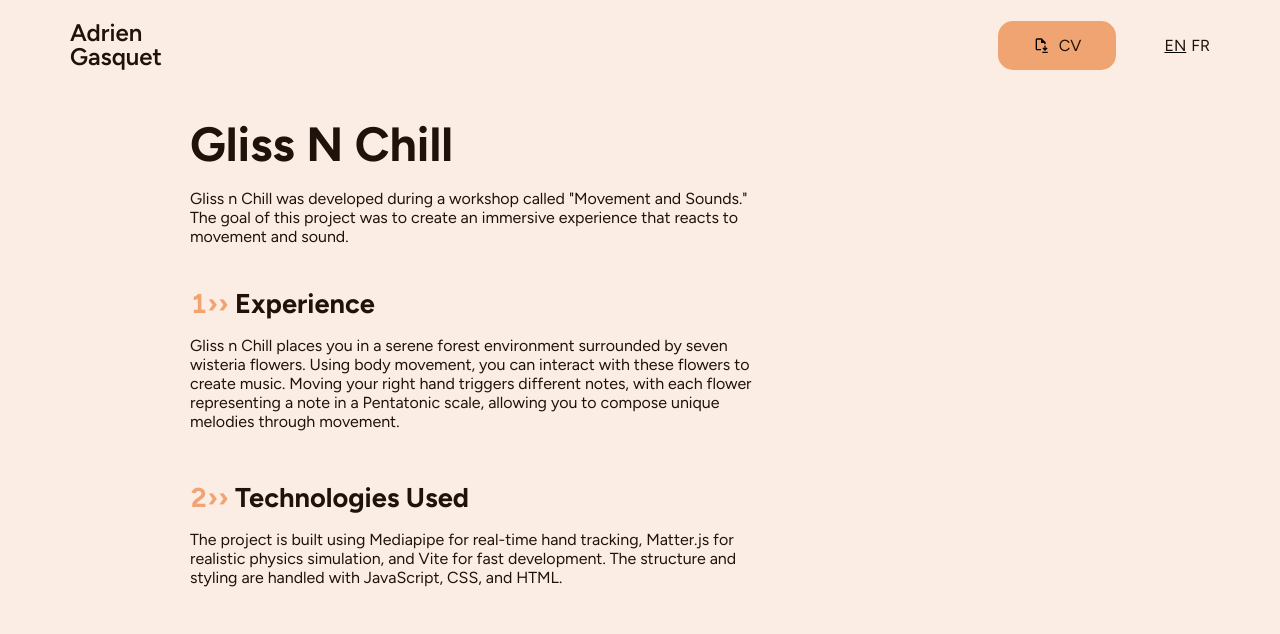
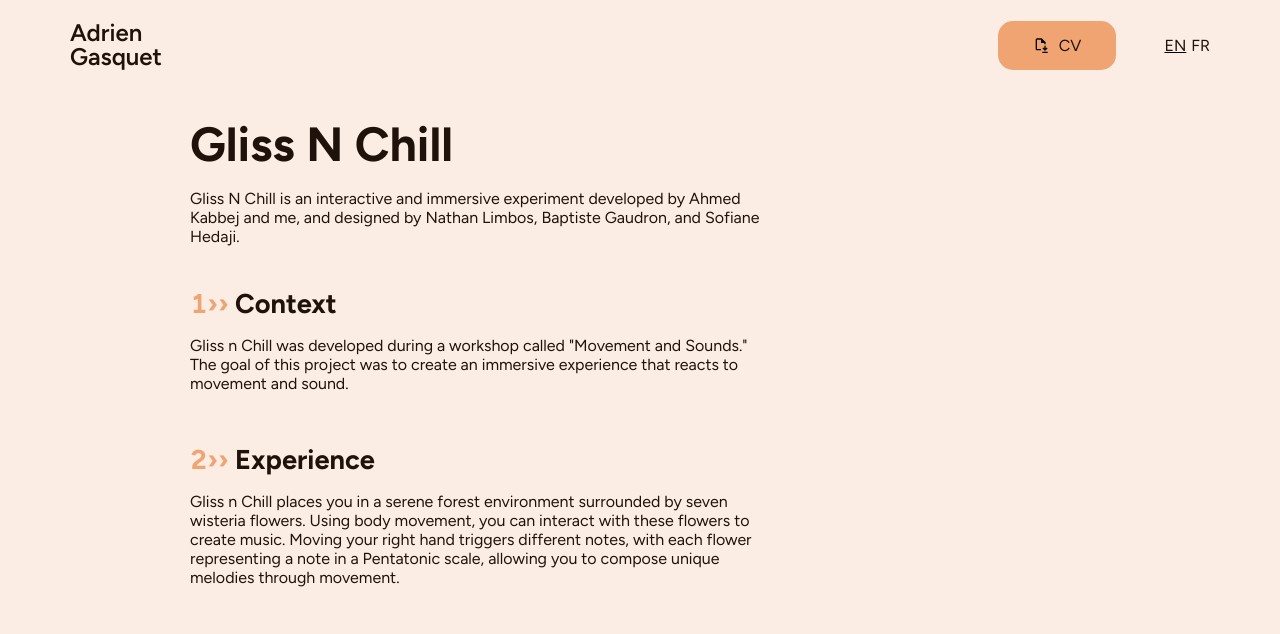
Before and after one commit to AdrienGQT/Portfolio-2024, a PHP site: page /src/pages/design/gliss-n-chill.php in a window 1280 px wide. Shown: the top 634 px of the page. Run offline with PHP 8.4, Linux system fonts and the light colour scheme; some libraries are stand-ins or nearby versions.

Commit message:
Update fix & 'Gliss N Chill'

```diff
--- a/index.php
+++ b/index.php
@@ -76,7 +76,7 @@
             </div>
         </li>
 
-        <!-- <li class="project project--design">
+        <li class="project project--design">
             <h3 class="project__title">Gliss N Chill</h3>
             <div class="project__bottom">
                 <ul class="tags">
@@ -92,7 +92,7 @@
                     <div class="button__icon button__icon--double-arrow"></div>
                 </a>
             </div>
-        </li> -->
+        </li>
 
         <li class="project project--design">
             <h3 class="project__title">WikiChallenge</h3>
--- a/src/pages/design/gliss-n-chill.php
+++ b/src/pages/design/gliss-n-chill.php
@@ -4,26 +4,45 @@
     <div class="article-title">
         <h3 class="article-title__main">Gliss N Chill</h3>
         <p class="article-title__second">
-            Gliss n Chill was developed during a workshop called "Movement and Sounds."
-            The goal of this project was to create an immersive experience that reacts to movement and sound.
+            Gliss N Chill is an interactive and immersive experiment developed by Ahmed Kabbej and me, and designed by
+            Nathan Limbos, Baptiste Gaudron, and Sofiane Hedaji.
         </p>
     </div>
     <ol class="article-sections-list">
+
+        <li class="article-section">
+            <h5 class="article-section__title">Context</h5>
+            <p class="article-section__para">
+                Gliss n Chill was developed during a workshop called "Movement and Sounds."
+                The goal of this project was to create an immersive experience that reacts to movement and sound.
+            </p>
+        </li>
 
         <li class="article-section">
             <h5 class="article-section__title">Experience</h5>
             <p class="article-section__para">
                 Gliss n Chill places you in a serene forest environment surrounded by seven wisteria flowers.
                 Using body movement, you can interact with these flowers to create music.
-                Moving your right hand triggers different notes, with each flower representing a note in a Pentatonic scale,
+                Moving your right hand triggers different notes, with each flower representing a note in a Pentatonic
+                scale,
                 allowing you to compose unique melodies through movement.
             </p>
         </li>
 
+        <div class="article-media">
+            <div class="article-media__alt-container">
+                <p>Demonstration</p>
+            </div>
+            <video autoplay muted loop class="article-media__video"
+                src="\client-data\images\pages-content\gliss-n-chill\demo.webm"
+                alt="Video of Gobelins Timeline"></video>
+        </div>
+
         <li class="article-section">
             <h5 class="article-section__title">Technologies Used</h5>
             <p class="article-section__para">
-                The project is built using Mediapipe for real-time hand tracking, Matter.js for realistic physics simulation,
+                The project is built using Mediapipe for real-time hand tracking, Matter.js for realistic physics
+                simulation,
                 and Vite for fast development. The structure and styling are handled with JavaScript, CSS, and HTML.
             </p>
         </li>
--- a/src/pages/design/timeline-gobelins.php
+++ b/src/pages/design/timeline-gobelins.php
@@ -5,7 +5,8 @@
         <h3 class="article-title__main">Gobelins Timeline</h3>
         <p class="article-title__second">
             Gobelins Timeline is a project created for the early 2025 open days of Gobelins Paris.
-            The goal was to design an original and interactive timeline showcasing the history of the school. (This project was co-created with Ahmed Kabbej, Dounia Bahzad, Yvan Telesinski and Inès Rahli)
+            The goal was to design an original and interactive timeline showcasing the history of the school. (This
+            project was co-created with Ahmed Kabbej, Dounia Bahzad, Yvan Telesinski and Inès Rahli)
         </p>
     </div>
     <ol class="article-sections-list">
```
Also changed, not shown: 1 other file. Lines whose indentation alone changed are shown as unchanged.
